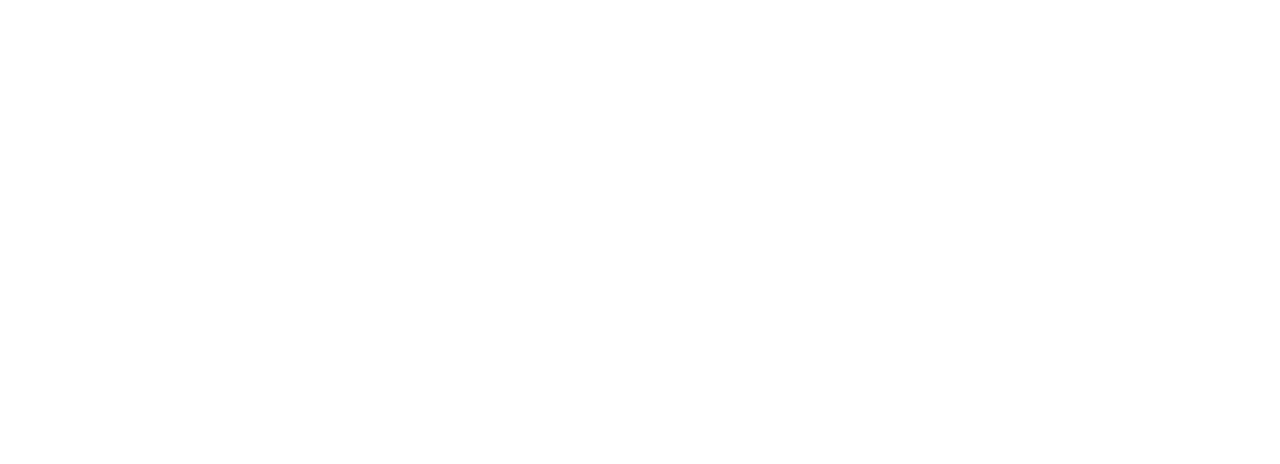
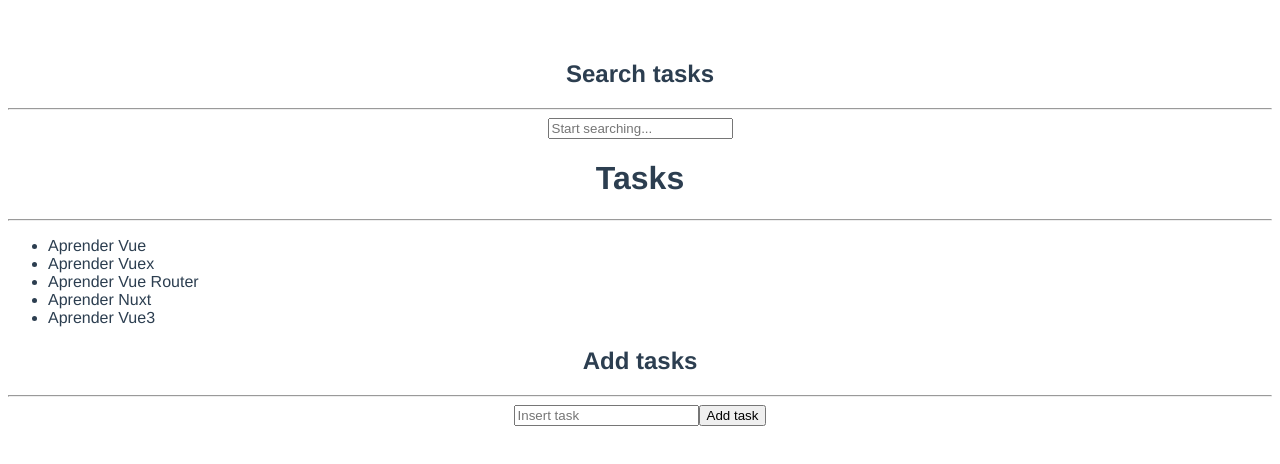
Before and after one commit to juanwmedia/vue3-esencial, a Vue app: page / in a window 1280 px wide. Shown: the top 464 px of the page. Built offline with nearby package versions, Linux system fonts and the light colour scheme.

Commit message:
App Tasks

```diff
--- a/src/App.vue
+++ b/src/App.vue
@@ -1,10 +1,45 @@
 <template>
-  <div id="app"></div>
+  <div id="app">
+    <AppTaskSearch v-model="search" />
+    <AppTaskList :tasks="filteredTasks" />
+    <AppTaskAdd @addTask="addTask" />
+  </div>
 </template>
 
 <script>
+import tasks from "./api/tasks.js";
+import AppTaskList from "./components/AppTaskList.vue";
+import AppTaskSearch from "./components/AppTaskSearch.vue";
+import AppTaskAdd from "./components/AppTaskAdd.vue";
 export default {
-  name: "app"
+  name: "app",
+  created() {
+    this.tasks = tasks;
+  },
+  data() {
+    return {
+      tasks: [],
+      search: ""
+    };
+  },
+  methods: {
+    addTask(task) {
+      this.tasks.push({
+        title: task,
+        completed: false
+      });
+    }
+  },
+  components: {
+    AppTaskList,
+    AppTaskSearch,
+    AppTaskAdd
+  },
+  computed: {
+    filteredTasks() {
+      return this.tasks.filter(task => task.title.includes(this.search));
+    }
+  }
 };
 </script>
 
@@ -17,4 +52,8 @@
   color: #2c3e50;
   margin-top: 60px;
 }
+
+ul {
+  text-align: left;
+}
 </style>
--- /dev/null
+++ b/src/api/tasks.js
@@ -0,0 +1,7 @@
+export default [
+  { title: "Aprender Vue", completed: true },
+  { title: "Aprender Vuex", completed: true },
+  { title: "Aprender Vue Router", completed: false },
+  { title: "Aprender Nuxt", completed: false },
+  { title: "Aprender Vue3", completed: false }
+];
--- /dev/null
+++ b/src/components/AppTaskAdd.vue
@@ -0,0 +1,27 @@
+<template>
+  <div>
+    <h2>Add tasks</h2>
+    <hr />
+    <form @submit.prevent="addTask">
+      <input type="text" v-model="task" placeholder="Insert task" />
+      <input type="submit" value="Add task" />
+    </form>
+  </div>
+</template>
+
+<script>
+export default {
+  name: "AppTaskAdd",
+  data() {
+    return {
+      task: ""
+    };
+  },
+  methods: {
+    addTask() {
+      this.$emit("addTask", this.task);
+      this.task = "";
+    }
+  }
+};
+</script>
--- /dev/null
+++ b/src/components/AppTaskList.vue
@@ -0,0 +1,21 @@
+<template>
+  <div>
+    <h1>Tasks</h1>
+    <hr />
+    <ul>
+      <li v-for="(task, $index) in tasks" :key="$index">{{ task.title }}</li>
+    </ul>
+  </div>
+</template>
+
+<script>
+export default {
+  name: "AppTaskList",
+  props: {
+    tasks: {
+      type: Array,
+      required: true
+    }
+  }
+};
+</script>
--- /dev/null
+++ b/src/components/AppTaskSearch.vue
@@ -0,0 +1,19 @@
+<template>
+  <div>
+    <h2>Search tasks</h2>
+    <hr />
+    <input
+      type="search"
+      :value="search"
+      @input="$emit('input', $event.target.value)"
+      placeholder="Start searching..."
+    />
+  </div>
+</template>
+
+<script>
+export default {
+  name: "AppTaskSearch",
+  props: ["search"]
+};
+</script>
```
